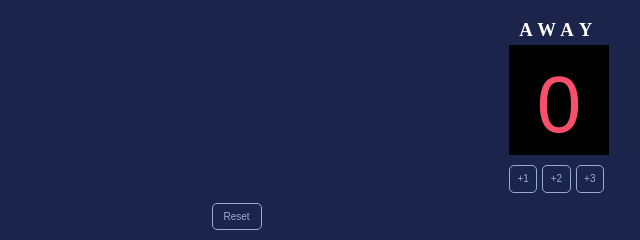
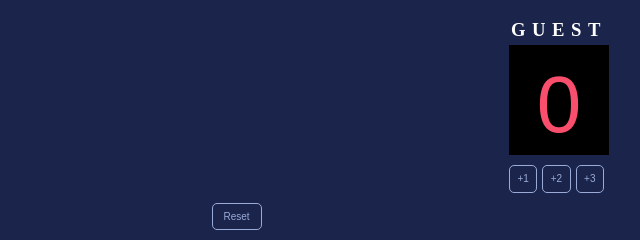
Before and after one commit to paulcap510/basketball2, a website built with Vite: page index.html in a window 1280 px wide. Shown: the full height of the page, 401-1041 px from the left. Built offline with nearby package versions, Linux system fonts and the light colour scheme; a web font is replaced by a local one.

Commit message:
Third commit
Changed Away to Guest again.

```diff
--- a/index.html
+++ b/index.html
@@ -18,7 +18,7 @@
 
 
             <div>
-                <h3 class='teamtext'>AWAY</h3>
+                <h3 class='teamtext'>GUEST</h3>
                 <div class="scorebox-away" id="scorebox-away">0</div>
                 <div class='buttondiv'>
                     <button id="awaybutton1" onclick="awayAdd1()">+1</button>
```
